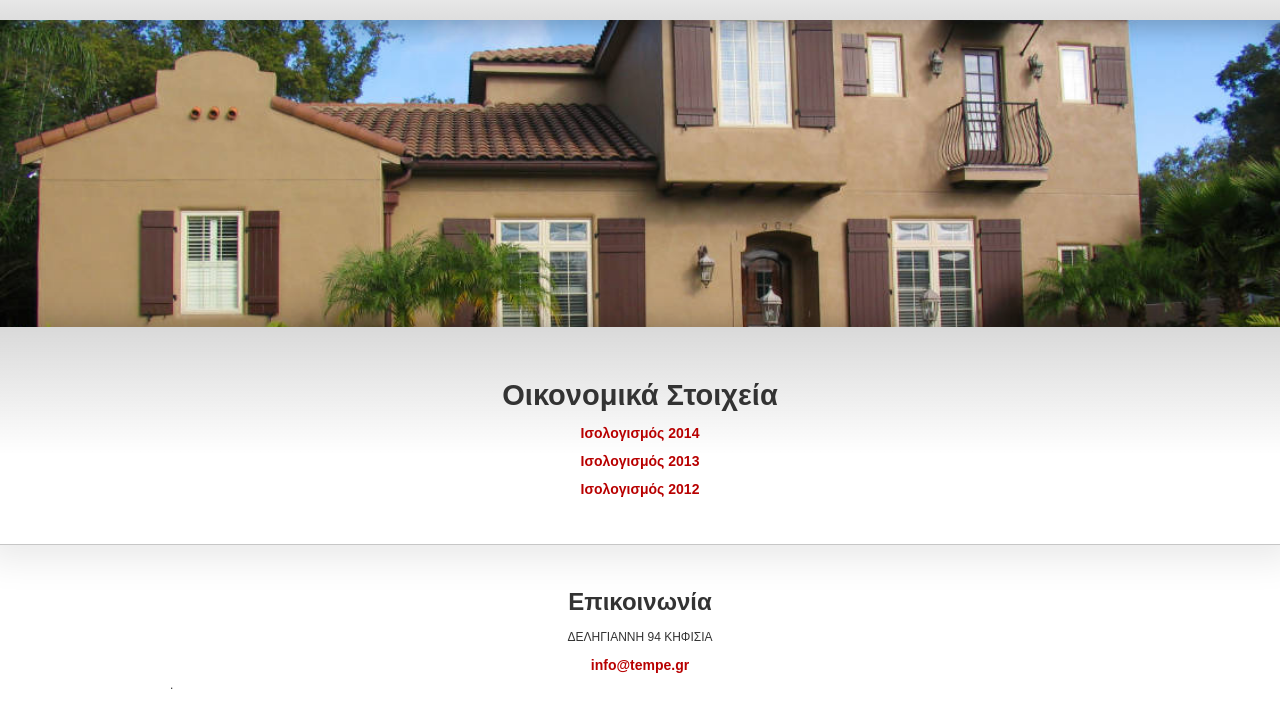
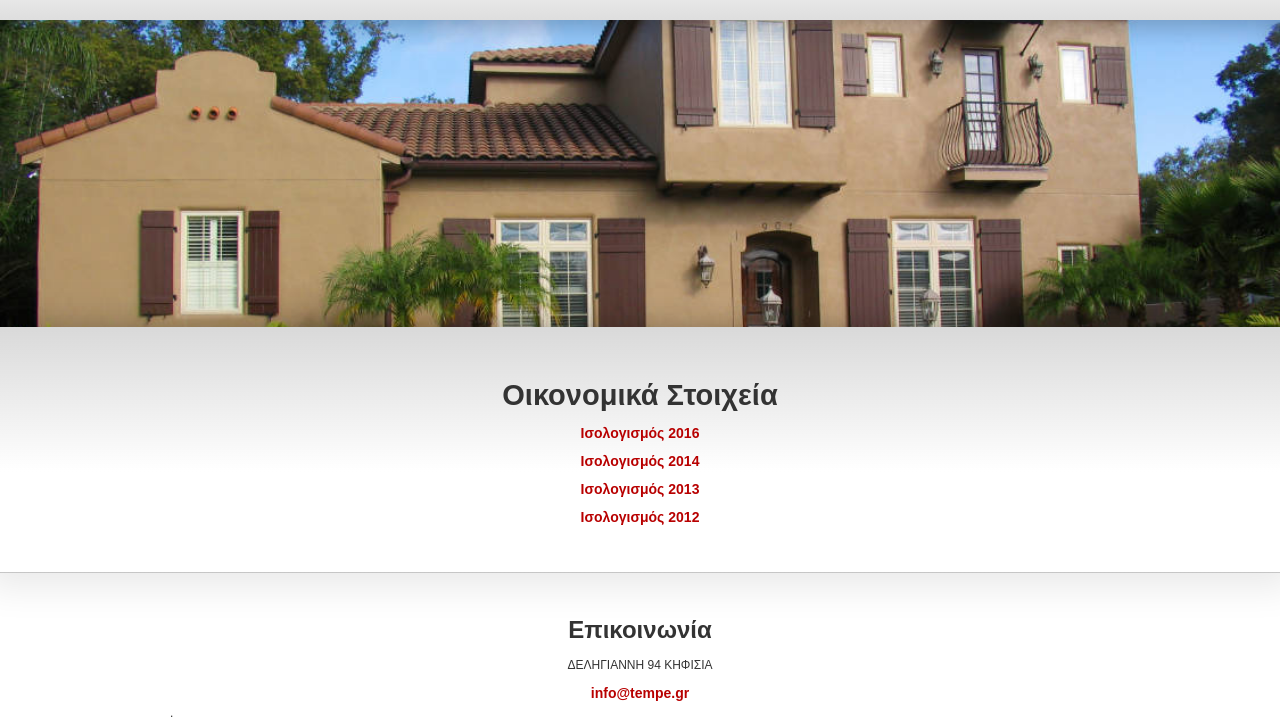
Before and after one commit to chiotis/tempe, a plain HTML site: page index.html in a window 1280 px wide. Shown: the part 131-854 px from the top of the page. Before the commit the page ends 826 px from the top, so only its background shows below. Drawn offline with Linux system fonts and the light colour scheme.

Commit message:
Update index.html

```diff
--- a/index.html
+++ b/index.html
@@ -20,6 +20,7 @@
   <div class="isologismos">
     <div class="w-container">
       <h2>Οικονομικά Στοιχεία</h2>
+      <p><a class="contact" href="http://tempe.gr/isologismos-tempe-2016.pdf" target="_blank" >Ισολογισμός 2016</a></p>
       <p><a class="contact" href="http://tempe.gr/isologismos-tempe-2014.pdf" target="_blank" >Ισολογισμός 2014</a></p>
       <p><a class="contact" href="http://tempe.gr/isologismos-tempe-2013.pdf" target="_blank" >Ισολογισμός 2013</a></p>
       <p><a class="contact" href="http://tempe.gr/isologismos-tempe2012.xls.pdf" target="_blank" >Ισολογισμός 2012</a></p>
```
